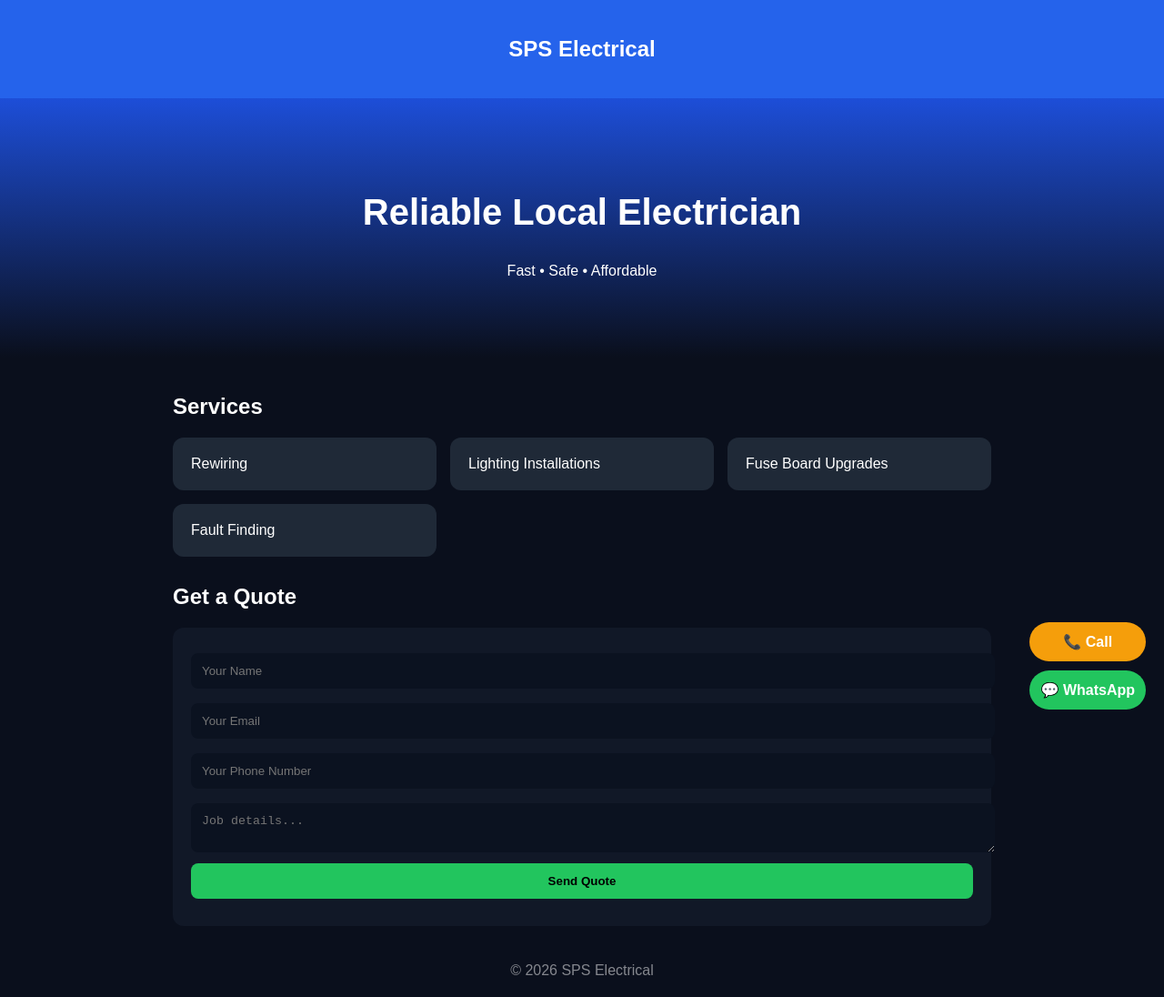
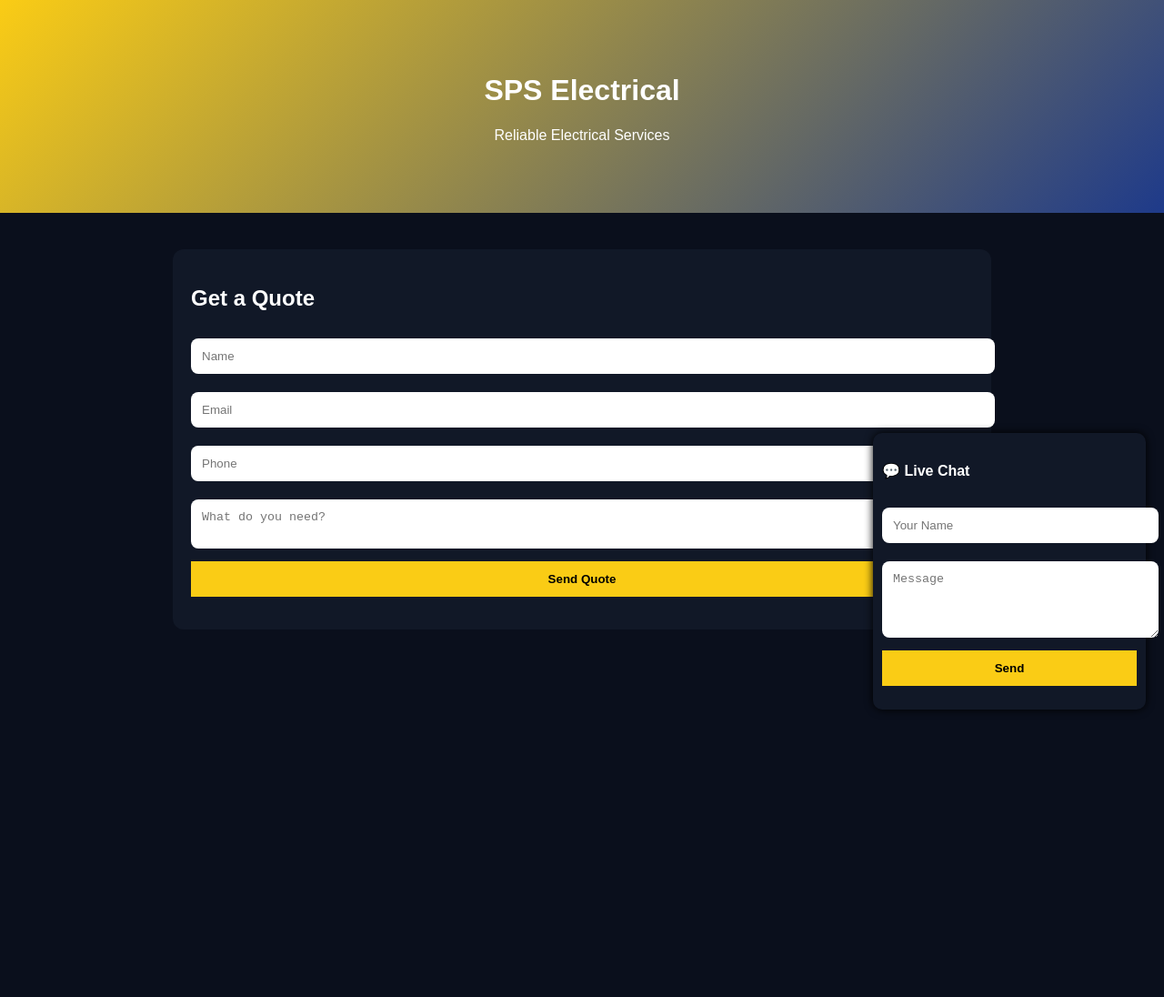
Before and after one commit to rumseycatherine255-svg/website, a website: page public/index.html in a window 1280 px wide. Shown: the whole page at 91% size. After the commit the page ends 800 px from the top, so only its background shows below. Drawn offline with Linux system fonts and the light colour scheme.

Commit message:
Update index.html

```diff
--- a/public/index.html
+++ b/public/index.html
@@ -1,198 +1,146 @@
 <!DOCTYPE html>
-<html lang="en">
+<html>
 <head>
-<meta charset="UTF-8">
   <title>SPS Electrical</title>
   <meta name="viewport" content="width=device-width, initial-scale=1.0">
 
   <style>
     body {
-  margin:0;
+      margin: 0;
       font-family: Arial;
-  background:#0a0f1c;
-  color:white;
+      background: #0a0f1c;
+      color: white;
     }
 
     header {
-  background:#2563eb;
-  padding:20px;
-  text-align:center;
-}
-
-.hero {
-  padding:70px 20px;
-  text-align:center;
-  background: linear-gradient(180deg,#1d4ed8,#0a0f1c);
-}
-
-.hero h1 {
-  font-size:40px;
+      padding: 60px;
+      text-align: center;
+      background: linear-gradient(135deg, #facc15, #1e3a8a);
     }
 
     .container {
-  max-width:900px;
-  margin:auto;
-  padding:20px;
-}
-
-.grid {
-  display:grid;
-  grid-template-columns:repeat(auto-fit,minmax(220px,1fr));
-  gap:15px;
+      max-width: 900px;
+      margin: auto;
+      padding: 20px;
     }
 
     .card {
-  background:#1f2937;
-  padding:20px;
-  border-radius:12px;
-}
-
-form {
-  background:#111827;
-  padding:20px;
-  border-radius:12px;
-  margin-top:20px;
+      background: #111827;
+      padding: 20px;
+      margin: 20px 0;
+      border-radius: 12px;
     }
 
     input, textarea {
-  width:100%;
-  padding:12px;
-  margin:8px 0;
-  border:none;
-  border-radius:8px;
-  background:#0b1220;
-  color:white;
+      width: 100%;
+      padding: 12px;
+      margin: 10px 0;
+      border-radius: 8px;
+      border: none;
     }
 
     button {
-  width:100%;
-  padding:12px;
-  background:#22c55e;
-  border:none;
-  border-radius:8px;
-  font-weight:bold;
-  cursor:pointer;
+      width: 100%;
+      padding: 12px;
+      background: #facc15;
+      border: none;
+      cursor: pointer;
+      font-weight: bold;
     }
 
     button:hover {
-  background:#16a34a;
+      background: #eab308;
     }
 
-.status {
-  text-align:center;
-  margin-top:10px;
+    /* CHAT BOX */
+    #chatBox {
+      position: fixed;
+      bottom: 20px;
+      right: 20px;
+      width: 280px;
+      background: #111827;
+      padding: 10px;
+      border-radius: 10px;
+      box-shadow: 0 0 10px black;
     }
 
-.floating {
-  position:fixed;
-  right:20px;
-  bottom:20px;
-  display:flex;
-  flex-direction:column;
-  gap:10px;
-}
-
-.floating a {
-  padding:12px;
-  border-radius:50px;
-  text-decoration:none;
-  color:white;
-  text-align:center;
-  font-weight:bold;
-}
-
-.call {background:#f59e0b;}
-.wa {background:#22c55e;}
-
-footer {
-  text-align:center;
-  padding:20px;
-  opacity:0.5;
+    #chatBox textarea {
+      height: 60px;
     }
   </style>
-
 </head>
 
 <body>
 
 <header>
-  <h2>SPS Electrical</h2>
+  <h1>SPS Electrical</h1>
+  <p>Reliable Electrical Services</p>
 </header>
-
-<section class="hero">
-  <h1>Reliable Local Electrician</h1>
-  <p>Fast • Safe • Affordable</p>
-</section>
 
 <div class="container">
 
-<h2>Services</h2>
+  <!-- QUOTE -->
+  <div class="card">
+    <h2>Get a Quote</h2>
 
-<div class="grid">
-  <div class="card">Rewiring</div>
-  <div class="card">Lighting Installations</div>
-  <div class="card">Fuse Board Upgrades</div>
-  <div class="card">Fault Finding</div>
+    <input id="qname" placeholder="Name">
+    <input id="qemail" placeholder="Email">
+    <input id="qphone" placeholder="Phone">
+    <textarea id="qmsg" placeholder="What do you need?"></textarea>
+
+    <button onclick="sendQuote()">Send Quote</button>
+
+    <p id="qstatus"></p>
   </div>
-
-<h2 style="margin-top:30px;">Get a Quote</h2>
-
-<form id="quoteForm">
-  <input name="name" placeholder="Your Name" required>
-  <input name="email" placeholder="Your Email" required>
-  <input name="phone" placeholder="Your Phone Number" required>
-  <textarea name="message" placeholder="Job details..." required></textarea>
-  <button type="submit">Send Quote</button>
-  <div class="status" id="status"></div>
-</form>
 
 </div>
 
-<div class="floating">
-  <a class="call" href="tel:+440000000000">📞 Call</a>
-  <a class="wa" href="https://wa.me/440000000000">💬 WhatsApp</a>
+<!-- CHAT BOX -->
+<div id="chatBox">
+  <h4>💬 Live Chat</h4>
+
+  <input id="cname" placeholder="Your Name">
+  <textarea id="cmsg" placeholder="Message"></textarea>
+
+  <button onclick="sendChat()">Send</button>
+
+  <p id="cstatus"></p>
 </div>
 
-<footer>
-  © 2026 SPS Electrical
-</footer>
+<script>
 
-<script>
-const form = document.getElementById("quoteForm");
-const status = document.getElementById("status");
-
-form.addEventListener("submit", async (e) => {
-  e.preventDefault();
-
-  status.textContent = "Sending...";
-
-  const data = {
-    name: form.name.value,
-    email: form.email.value,
-    phone: form.phone.value,
-    message: form.message.value
-  };
-
-  try {
-    const res = await fetch("/send-quote", {
-      method: "POST",
-      headers: {"Content-Type":"application/json"},
-      body: JSON.stringify(data)
+// QUOTE
+async function sendQuote() {
+  const res = await fetch('/send-quote', {
+    method: 'POST',
+    headers: {'Content-Type':'application/json'},
+    body: JSON.stringify({
+      name: qname.value,
+      email: qemail.value,
+      phone: qphone.value,
+      message: qmsg.value
+    })
   });
 
-    const json = await res.json();
-
-    if (json.success) {
-      status.textContent = "✅ Sent successfully!";
-      form.reset();
-    } else {
-      status.textContent = "❌ Failed: " + json.error;
+  const data = await res.json();
+  qstatus.innerText = data.success ? "Quote sent ✔" : "Failed ❌";
 }
 
-  } catch (err) {
-    status.textContent = "❌ Server error";
+// CHAT
+async function sendChat() {
+  const res = await fetch('/send-chat', {
+    method: 'POST',
+    headers: {'Content-Type':'application/json'},
+    body: JSON.stringify({
+      name: cname.value,
+      message: cmsg.value
+    })
+  });
+
+  const data = await res.json();
+  cstatus.innerText = data.success ? "Sent ✔" : "Failed ❌";
 }
-});
+
 </script>
 
 </body>
```
Lines whose indentation alone changed are shown as unchanged.
